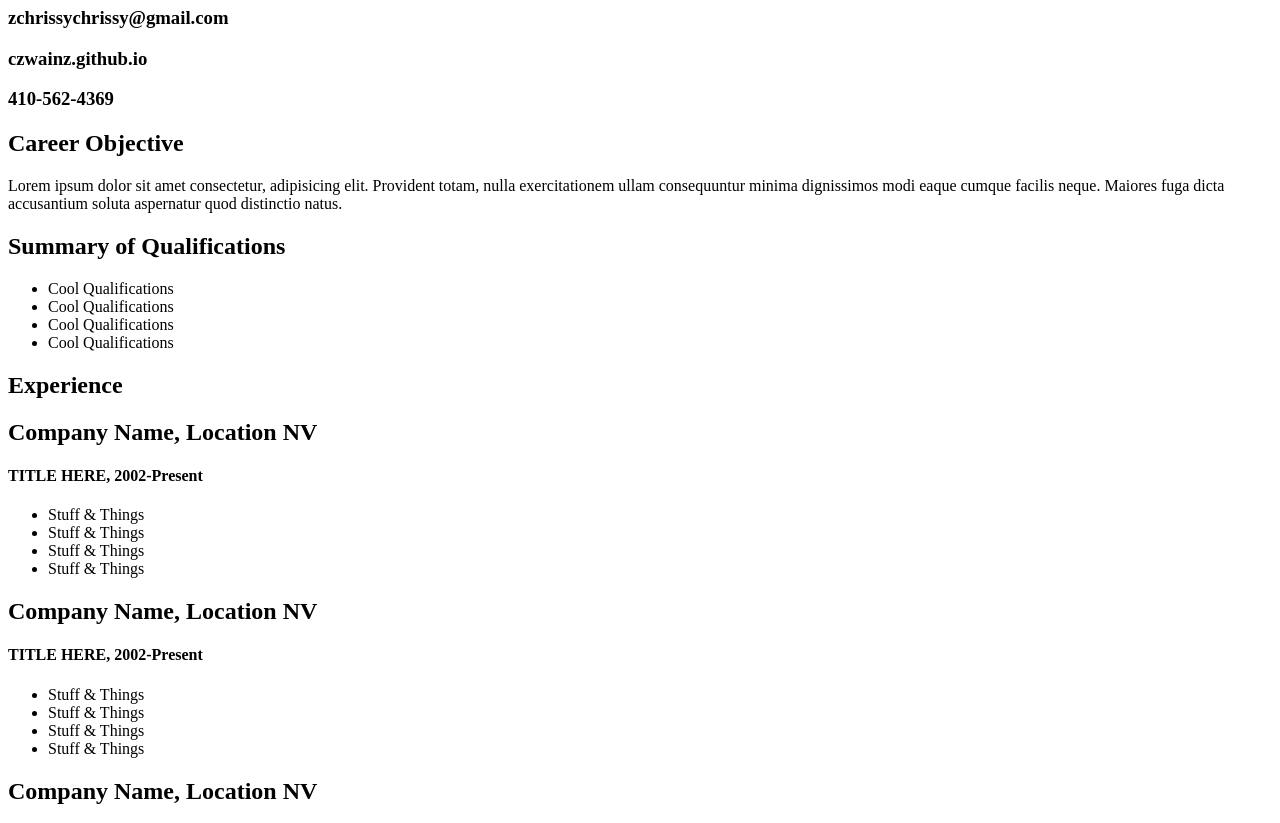
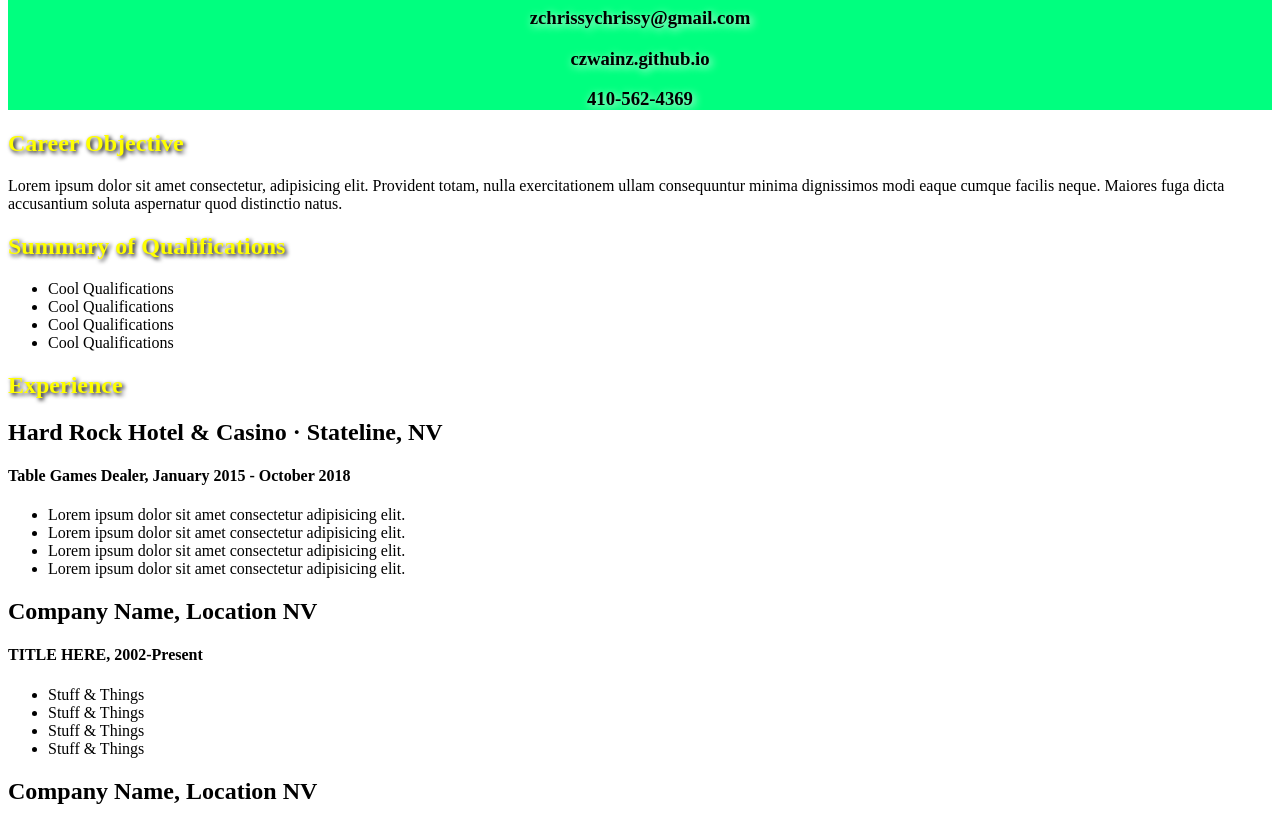
Before and after one commit to czwainz/resume, a plain HTML site: page index.html in a window 1280 px wide. Shown: the part 73-896 px from the top of the page. Drawn offline with Linux system fonts and the light colour scheme.

Commit message:
second commit

```diff
--- a/index.html
+++ b/index.html
@@ -6,6 +6,7 @@
   <meta name="viewport" content="width=device-width, initial-scale=1.0">
   <meta http-equiv="X-UA-Compatible" content="ie=edge">
   <title>Chrissy Zwainz</title>
+  <link rel="stylesheet" href="styles.css">
 </head>
 
 <body>
@@ -34,13 +35,13 @@
     <section id="experience">
       <h1>Experience</h1>
       <div class="job">
-        <h2>Company Name, Location NV</h2>
-        <h4>TITLE HERE, 2002-Present</h4>
+        <h2>Hard Rock Hotel & Casino &middot; Stateline, NV</h2>
+        <h4>Table Games Dealer, January 2015 - October 2018</h4>
         <ul>
-          <li>Stuff & Things</li>
-          <li>Stuff & Things</li>
-          <li>Stuff & Things</li>
-          <li>Stuff & Things</li>
+          <li>Lorem ipsum dolor sit amet consectetur adipisicing elit.</li>
+          <li>Lorem ipsum dolor sit amet consectetur adipisicing elit.</li>
+          <li>Lorem ipsum dolor sit amet consectetur adipisicing elit.</li>
+          <li>Lorem ipsum dolor sit amet consectetur adipisicing elit.</li>
         </ul>
       </div>
       <div class="job">
--- a/styles.css
+++ b/styles.css
@@ -0,0 +1,13 @@
+header{
+  text-align: center;
+  background-color: springgreen;
+  text-shadow: 2px 2px 8px whitesmoke;
+}
+main h1  {
+  color: yellow;
+  text-shadow: 2px 2px 4px black;
+}
+
+main h1:hover {
+  color:rgb(73, 255, 155);
+}
```
